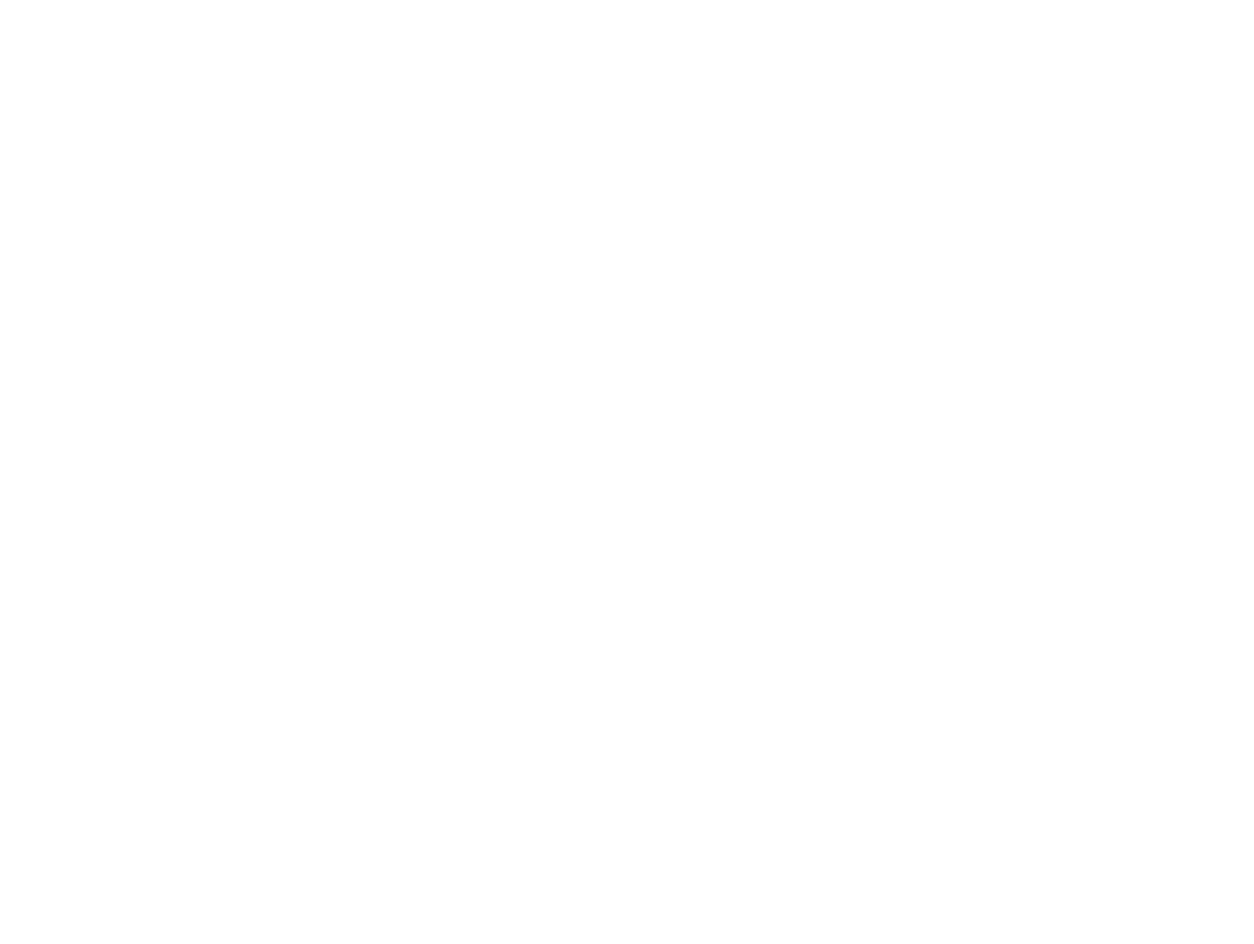
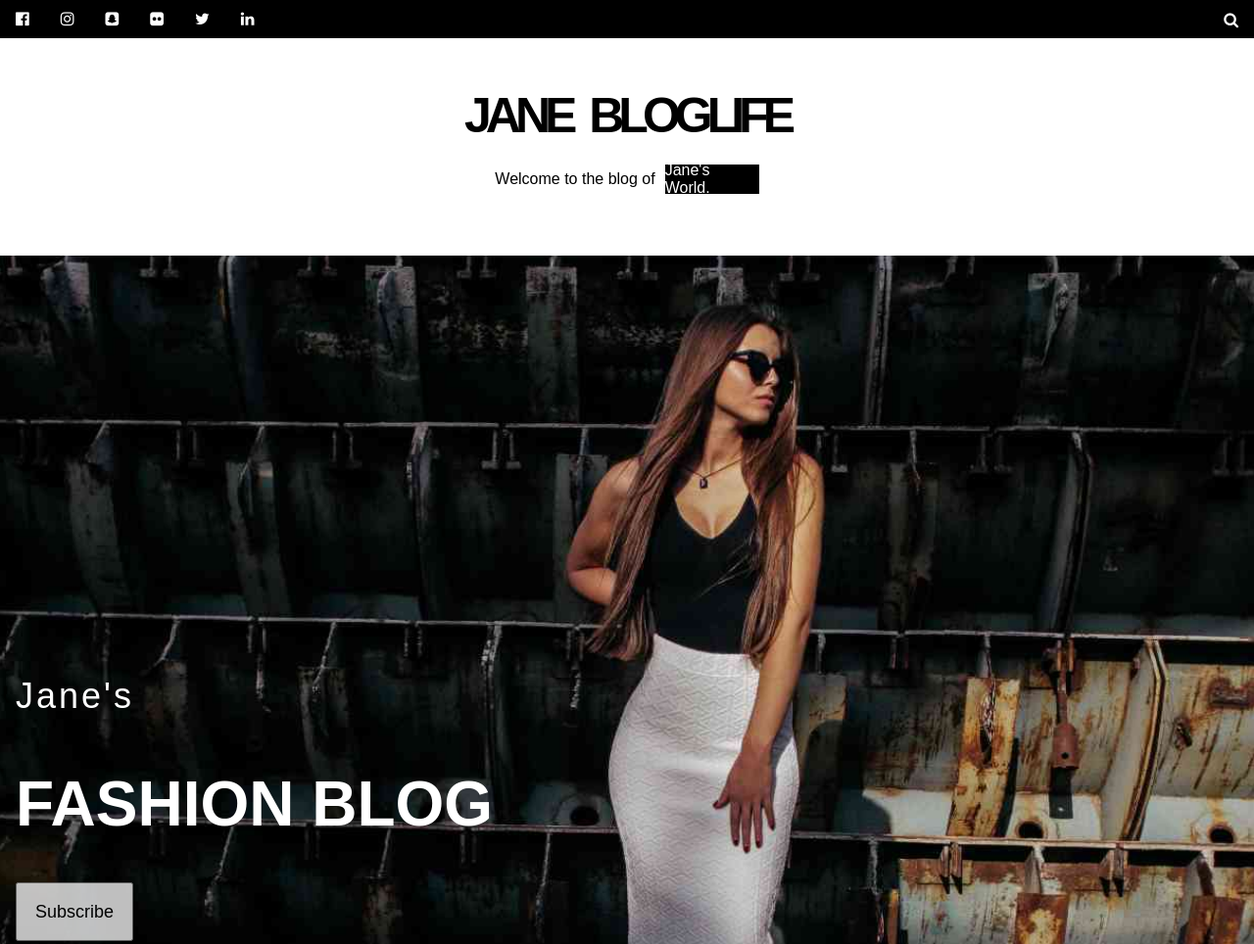
Before and after one commit to xolani288/JANE-BLOGLIFE, a plain HTML site: page index.html in a window 1280 px wide. Shown: the top 964 px of the page at 98% size. Before the commit the page ends 800 px from the top, so only its background shows below. Drawn offline with Linux system fonts and the light colour scheme.

Commit message:
done with my nav and banner

```diff
--- a/index.html
+++ b/index.html
@@ -5,8 +5,48 @@
     <meta http-equiv="X-UA-Compatible" content="IE=edge">
     <meta name="viewport" content="width=device-width, initial-scale=1.0">
     <title>Document</title>
+    <link rel="stylesheet" href="./style.css">
+    <link rel="stylesheet" href="https://cdnjs.cloudflare.com/ajax/libs/font-awesome/4.7.0/css/font-awesome.min.css">
 </head>
 <body>
+    <nav>
+        <ul>
+            <li><a href=""><i class="fa fa-facebook-official" aria-hidden="true"></i></a></li>
+            <li><a href=""><i class="fa fa-instagram" aria-hidden="true"></i></a></li>
+            <li><a href=""><i class="fa fa-snapchat-square" aria-hidden="true"></i></a></li>
+            <li><a href=""><i class="fa fa-flickr" aria-hidden="true"></i></a></li>
+            <li><a href=""><i class="fa fa-twitter" aria-hidden="true"></i></a></li>
+            <li><a href=""><i class="fa fa-linkedin" aria-hidden="true"></i></a></li>
+        </ul>
 
+    <div class="search-icon">
+        <i class="fa fa-search" aria-hidden="true"></i>
+    </div>
+    </nav>
+
+    <div class="heading">
+        <div class="heading-one">
+            JANE BLOGLIFE
+        </div>
+        <div class="sub-heading">
+            Welcome to the blog of <div id="jane">
+                Jane's World.
+            </div>
+        </div>
+    </div>
+
+
+    <div class="banner">
+        <div class="banner-heading">
+            Jane's
+        </div>
+        <div class="banner-subheading">
+            FASHION BLOG
+        </div>
+
+        <div class="btn">
+            <button>Subscribe</button>
+        </div>
+    </div>
 </body>
 </html>
--- a/style.css
+++ b/style.css
@@ -2,4 +2,173 @@
     margin: 0;
     padding: 0;
     box-sizing: border-box;
+    font-family: Arial, Helvetica, sans-serif;
 }
+
+nav{
+    height: 39px;
+    background: #000;
+    color: #fff;
+    display: flex;
+
+}
+
+ul{
+    /* border: red 2px solid; */
+    display: flex;
+    align-items: center;
+    width: 100%;
+
+}
+
+ul li{
+    display: block;
+    padding: 8px 16px;
+    list-style-type: none;
+
+}
+ul li a{
+    display: block;
+    text-decoration: none;
+    color: #fff;
+
+}
+
+.search-icon {
+    display: block;
+    height: 100%;
+    width: 4%;
+    /* border: #000 2px solid; */
+    /* background: white; */
+    display: flex;
+    align-items: center;
+    justify-content: flex-end;
+    padding: 8px 16px;
+}
+
+li:hover{
+    background-color: lightgray;
+    color: #000;
+    cursor: pointer;
+}
+
+a:hover{
+    color: #000;
+}
+
+.search-icon:hover{
+    background: lightgray;
+    color: black;
+}
+
+.heading{
+    height: 222px;
+    /* border: 2px solid #000; */
+    display: flex;
+    align-items: center;
+    justify-content: center;
+    flex-direction: column;
+
+
+
+}
+
+.heading-one{
+    /* border: #000 2px solid; */
+    height: 50px;
+    font-weight: bold;
+    font-size: 50px;
+    display: flex;
+    align-items: center;
+    justify-content: center;
+    width: 50%;
+    letter-spacing: -6px;
+    text-transform: uppercase;
+    font-weight: 550;
+    word-spacing: 10px;
+}
+
+.sub-heading{
+    height: 50px;
+    width: 30%;
+    /* border: #000 2px solid; */
+    display: flex;
+    align-items: center;
+    justify-content: center;
+    margin-top: 15px;
+}
+
+#jane{
+    /* border: #000 solid 2px; */
+    height: 30px;
+    width: 25%;
+    display: flex;
+    align-items: center;
+    justify-content: center;
+    background: #000;
+    color: #fff;
+    margin-left: 10px;
+}
+
+.banner{
+    height: 140vh;
+    /* border: #000 2px solid; */
+    background-image: url(./jane.jpg);
+    background-position: center;
+    background-repeat: no-repeat;
+    background-size: cover;
+    display: flex;
+    flex-direction: column;
+    justify-content: center;
+    padding: 0 16px;
+
+}
+
+.banner-heading{
+    height: 60px;
+    width: 250px;
+    color: white;
+    /* border: #fff 2px solid; */
+    display: flex;
+    align-items: center;
+    font-size: 36px;
+    font-weight: bold;
+    letter-spacing: 3px;
+    font-weight: 500;
+
+
+}
+.banner-subheading{
+    height: 100px;
+    width: 500px;
+    color: white;
+    /* border: #fff 2px solid; */
+    display: flex;
+    align-items: center;
+    margin: 30px 0;
+    font-size: 64px;
+    font-weight: 600;
+    text-transform: uppercase;
+
+
+}
+
+.btn button{
+    width: 120px;
+    height: 60px;
+    opacity: 0.8;
+    /* font-weight: bold; */
+    display: block;
+    font-size: 18px;
+    color: #000;
+    text-decoration: none;
+}
+.btn{
+    width: 120px;
+}
+
+.btn:hover{
+    background-color: lightgray;
+    width: 120px;
+    color: #000;
+}
```
Also changed, not shown: jane.jpg (added).
